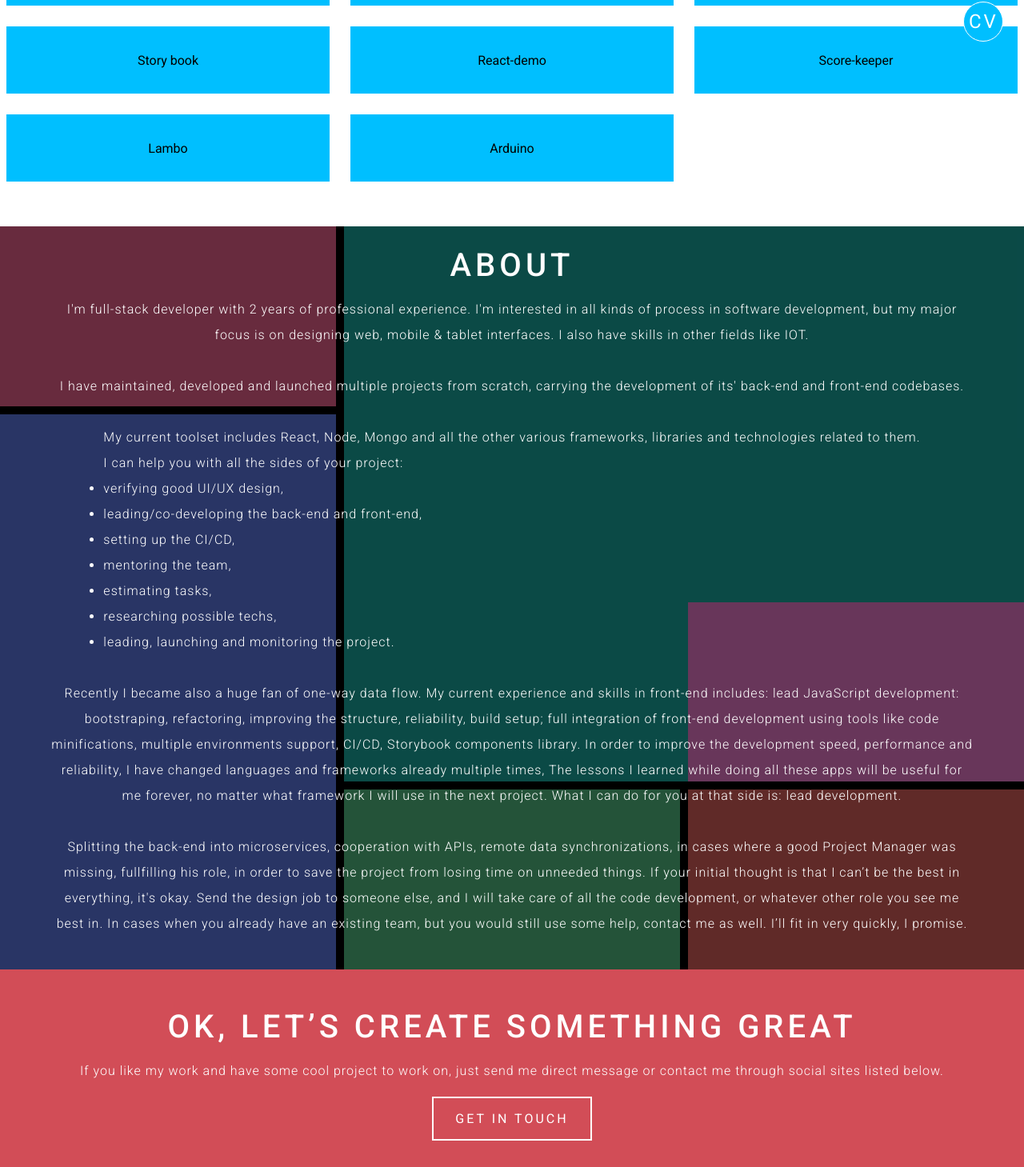
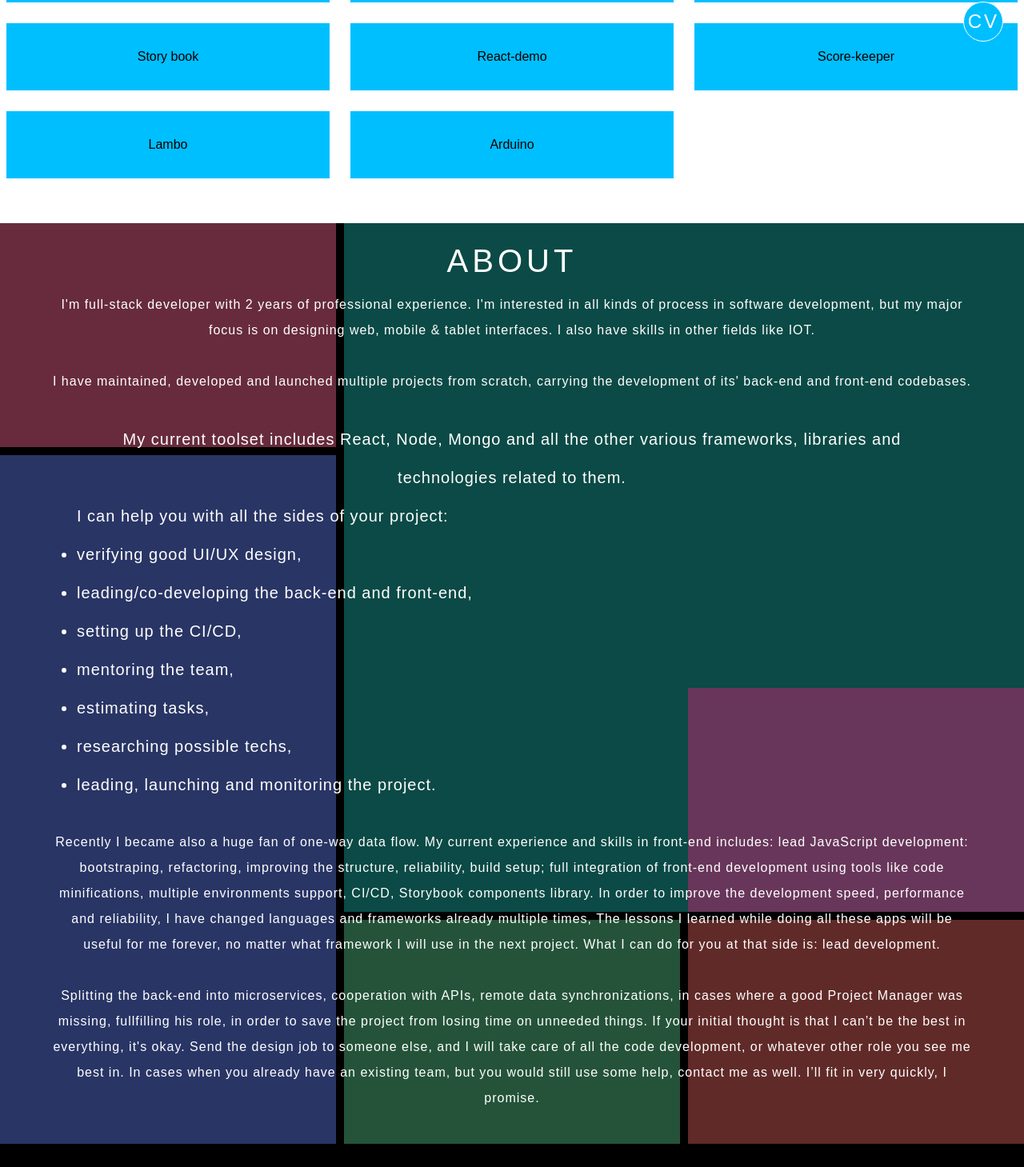
Before and after one commit to amandhunna/portfolio, a React (Create React App) app: page / in a window 1280 px wide. Shown: the part 724-2183 px from the top of the page at 80% size. Built offline with nearby package versions, Linux system fonts and the light colour scheme.

Commit message:
updated performance metrixs

```diff
--- a/src/App.css
+++ b/src/App.css
@@ -133,7 +133,7 @@ h2 {
   letter-spacing: 5px;
 }
 
-.section > p {
+.section > p, .section > .skillSet {
   font-size: 20px;
   font-weight: 300;
   letter-spacing: 1px;
@@ -208,7 +208,7 @@ ul {
 #contact {
   color: #fff;
   text-align: center;
-  background: #d24d57;
+  background: #000;
 }
 
 a.mailTo {
--- a/src/Main.jsx
+++ b/src/Main.jsx
@@ -1,7 +1,7 @@
 import React, { useState, useEffect } from "react";
 import { HashLink as Link } from "react-router-hash-link";
-import { FontAwesomeIcon } from "@fortawesome/react-fontawesome";
-import { faDownload } from "@fortawesome/free-solid-svg-icons";
+// import { FontAwesomeIcon } from "@fortawesome/react-fontawesome";
+// import { faDownload } from "@fortawesome/free-solid-svg-icons";
 import "./App.css";
 
 const getColors = () => ({
@@ -51,7 +51,11 @@ const getRecentWork = () => {
   ];
   return work.map((ele) => {
     return (
-      <div className="card" onClick={() => window.open(ele.repoURL)}>
+      <div
+        key={"myWork" + Math.random()}
+        className="card"
+        onClick={() => window.open(ele.repoURL)}
+      >
         {ele.workTitle}
       </div>
     );
@@ -59,7 +63,7 @@ const getRecentWork = () => {
 };
 
 function Main() {
-  const [colors, setColors] = useState(getColors());
+  const [colors] = useState(getColors());
   const [activeClass, setActiveClass] = useState("top");
 
   useEffect(() => {
@@ -112,7 +116,7 @@ function Main() {
             user-friendly experiences.
           </h2>
         </div>
-        <img className="banner" src="/li2.png" alt="no src" />
+        <img className="banner" src="https://res.cloudinary.com/amanjotsingh/image/upload/v1588271313/li2_cf8iui.png" alt="no src" />
       </section>
       <section id="portfolio" className="section">
         <h3>PORTFOLIO</h3>
@@ -128,14 +132,14 @@ function Main() {
         <div className="wrapper">{getRecentWork()}</div>
       </section>
       <section id="aboutMe" className="section">
-        <div style={colors.wrapper} class="wrapper">
-          <div style={colors.one} class="one"></div>
-          <div style={colors.two} class="two"></div>
-          <div style={colors.three} class="three"></div>
-          <div style={colors.four} class="four"></div>
-          <div style={colors.five} class="five"></div>
-          <div style={colors.six} class="six"></div>
-          <div class="seven section">
+        <div style={colors.wrapper} className="wrapper">
+          <div style={colors.one} className="one"></div>
+          <div style={colors.two} className="two"></div>
+          <div style={colors.three} className="three"></div>
+          <div style={colors.four} className="four"></div>
+          <div style={colors.five} className="five"></div>
+          <div style={colors.six} className="six"></div>
+          <div className="seven section">
             <h3>ABOUT</h3>
             <p>
               I'm full-stack developer with 2 years of professional experience.
@@ -148,7 +152,7 @@ function Main() {
               scratch, carrying the development of its' back-end and front-end
               codebases.
             </p>
-            <p>
+            <div className="skillSet">
               My current toolset includes React, Node, Mongo and all the other
               various frameworks, libraries and technologies related to them.
               <ul>
@@ -161,7 +165,7 @@ function Main() {
                 <li>researching possible techs,</li>
                 <li>leading, launching and monitoring the project.</li>
               </ul>
-            </p>
+            </div>
             <p>
               Recently I became also a huge fan of one-way data flow. My current
               experience and skills in front-end includes: lead JavaScript
--- a/src/index.css
+++ b/src/index.css
@@ -5,6 +5,17 @@ body {
   -moz-osx-font-smoothing: grayscale;
 }
 
+@font-face {
+  font-family: 'Roboto';
+  font-style: normal;
+  font-weight: 400;
+  font-display: swap;
+  src: url("https://fonts.googleapis.com/css2?family=Roboto:wght@300;400;500&display=swap")
+}
+
+* {
+  font-family: sans-serif; /* sans-serif will be used as temporary font until Roboto is available */
+}
 code {
   font-family: source-code-pro, Menlo, Monaco, Consolas, "Courier New",
     monospace;
```
Also changed, not shown: public/li2.jpg (deleted), 1 other file (tests, documents, lock files or other folders).
